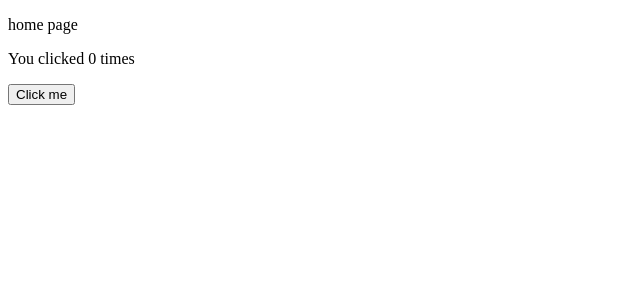
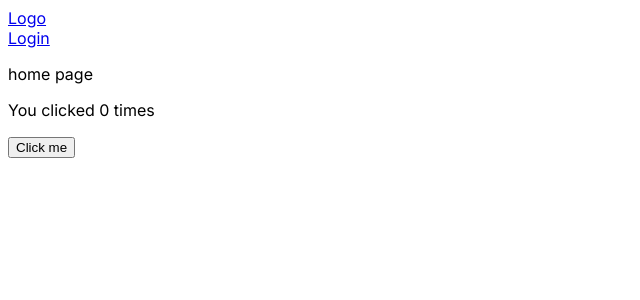
Before and after one commit to tahagunes/auth-task, a Next.js app in the folder nextjs/: page / in a window 1280 px wide. Shown: the top 300 px of the page, without its empty margins (0-640 px from the left). Built offline with nearby package versions, Linux system fonts and the light colour scheme; no server answers.

Commit message:
log out added

```diff
--- a/nextjs/src/app/layout.tsx
+++ b/nextjs/src/app/layout.tsx
@@ -1,9 +1,15 @@
-// app/layout.js - no directives needed
+import { Header } from "@/components/header";
+import { Inter } from "next/font/google";
+const BodyFont = Inter({ subsets: ["latin"] });
+
 export default function RootLayout(props: { children: any; }) {
   const { children } = props;
   return (
     <html lang="en">
-      <body>{children}</body>
+      <body className={BodyFont.className}>
+        <Header/>
+        {children}
+      </body>
     </html>
   )
 }
--- a/nextjs/src/components/header/index.js
+++ b/nextjs/src/components/header/index.js
@@ -1,9 +1,13 @@
+'use client'
 import { useAuth } from "@/hooks/useAuth";
+import { Button } from "@nextui-org/react";
 import Link from "next/link";
+export function Header() {
+    const { auth, logout } = useAuth();
 
-export async function Header() {
-    const auth = await useAuth.fromServer();
-
+    const handleLogout = () => {
+        logout();
+    };
     return (
         <header>
             <div>
@@ -11,7 +15,17 @@ export async function Header() {
             </div>
             <nav>
                 {auth ? (
-                    <Link href="/panel">Panel (Protected Route)</Link>
+                    <div>
+                        <div>
+                            <Link href="/posts">Posts</Link>
+                        </div>
+                        <div>
+                            <Link href="/users">Users</Link>
+                        </div>
+                        <div>
+                            <Button onClick={handleLogout}>Log Out</Button>
+                        </div>
+                    </div>
                 ) : (
                     <Link href="/login">Login</Link>
                 )}
--- a/nextjs/src/hooks/useAuth/index.js
+++ b/nextjs/src/hooks/useAuth/index.js
@@ -27,11 +27,17 @@ export function useAuth() {
         setAuth(verifiedToken);
     };
 
+    const logout = () => {
+        const cookies = new Cookies();
+        cookies.remove("token");
+        setAuth(null);
+    };
+
+
     React.useEffect(() => {
         getVerifiedtoken();
     }, []);
-
-    return auth;
+    return { auth, logout };
 }
 
 useAuth.fromServer = fromServer;
```
